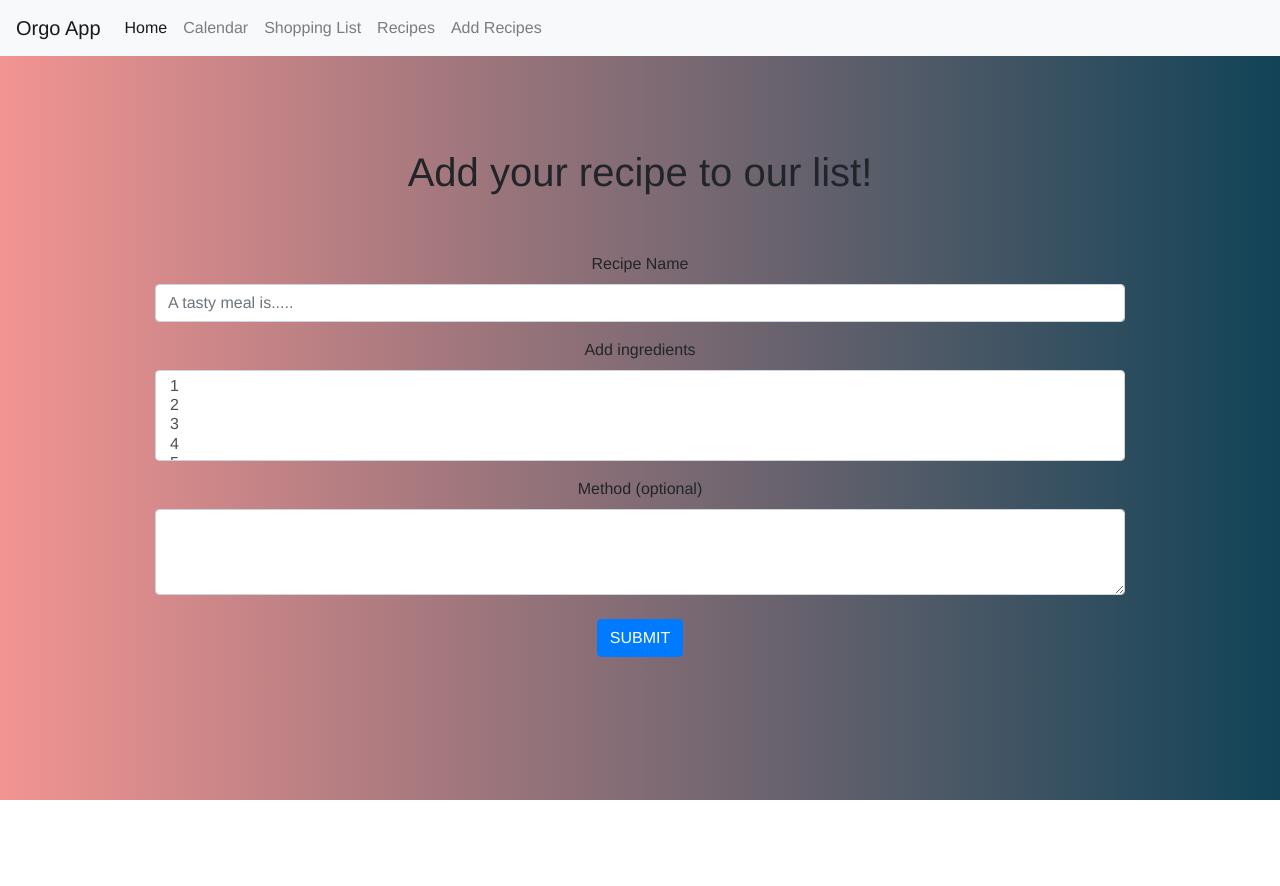
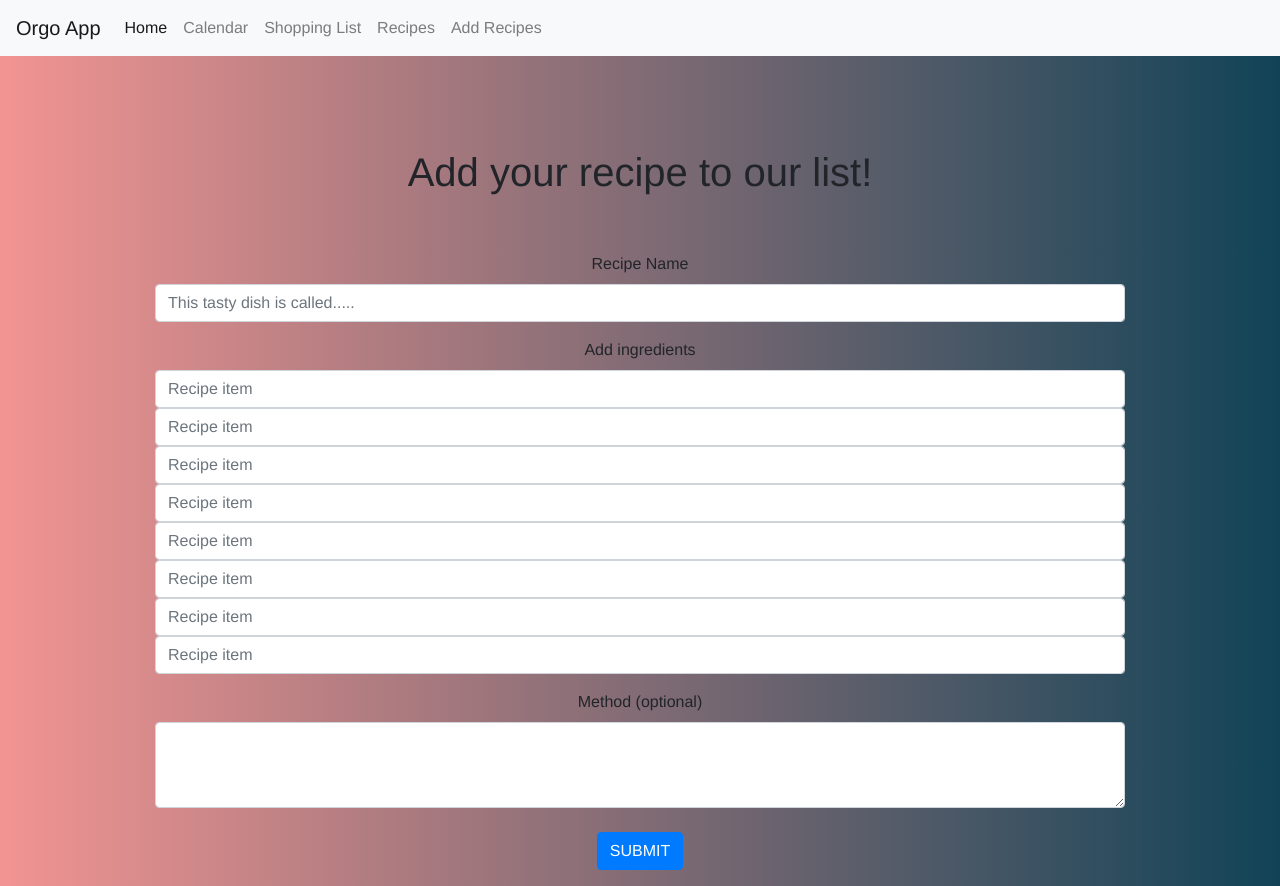
Before and after one commit to benward83/orgo_app, a Vue app in the folder frontend/: page /ingredients in a window 1280 px wide. Before the commit the page ends 800 px from the top, so only its background shows below. Built offline with nearby package versions, Linux system fonts and the light colour scheme.

Commit message:
[Frontend] Recipe list added to recipe add page

```diff
--- a/frontend/src/components/IngredientForm.vue
+++ b/frontend/src/components/IngredientForm.vue
@@ -8,17 +8,18 @@
   <div class="form-group">
     <label for="exampleFormControlInput1">Recipe Name</label>
     <input type="email" class="form-control"
-    id="exampleFormControlInput1" placeholder="A tasty meal is.....">
+    id="exampleFormControlInput1" placeholder="This tasty dish is called.....">
   </div>
   <div class="form-group">
     <label for="exampleFormControlSelect2">Add ingredients</label>
-    <select multiple class="form-control" id="exampleFormControlSelect2">
-      <option>1</option>
-      <option>2</option>
-      <option>3</option>
-      <option>4</option>
-      <option>5</option>
-    </select>
+    <input class="form-control" type="text" placeholder="Recipe item">
+    <input class="form-control" type="text" placeholder="Recipe item">
+    <input class="form-control" type="text" placeholder="Recipe item">
+    <input class="form-control" type="text" placeholder="Recipe item">
+    <input class="form-control" type="text" placeholder="Recipe item">
+    <input class="form-control" type="text" placeholder="Recipe item">
+    <input class="form-control" type="text" placeholder="Recipe item">
+    <input class="form-control" type="text" placeholder="Recipe item">
   </div>
   <div class="form-group">
     <label for="exampleFormControlTextarea1">Method (optional)</label>
```
